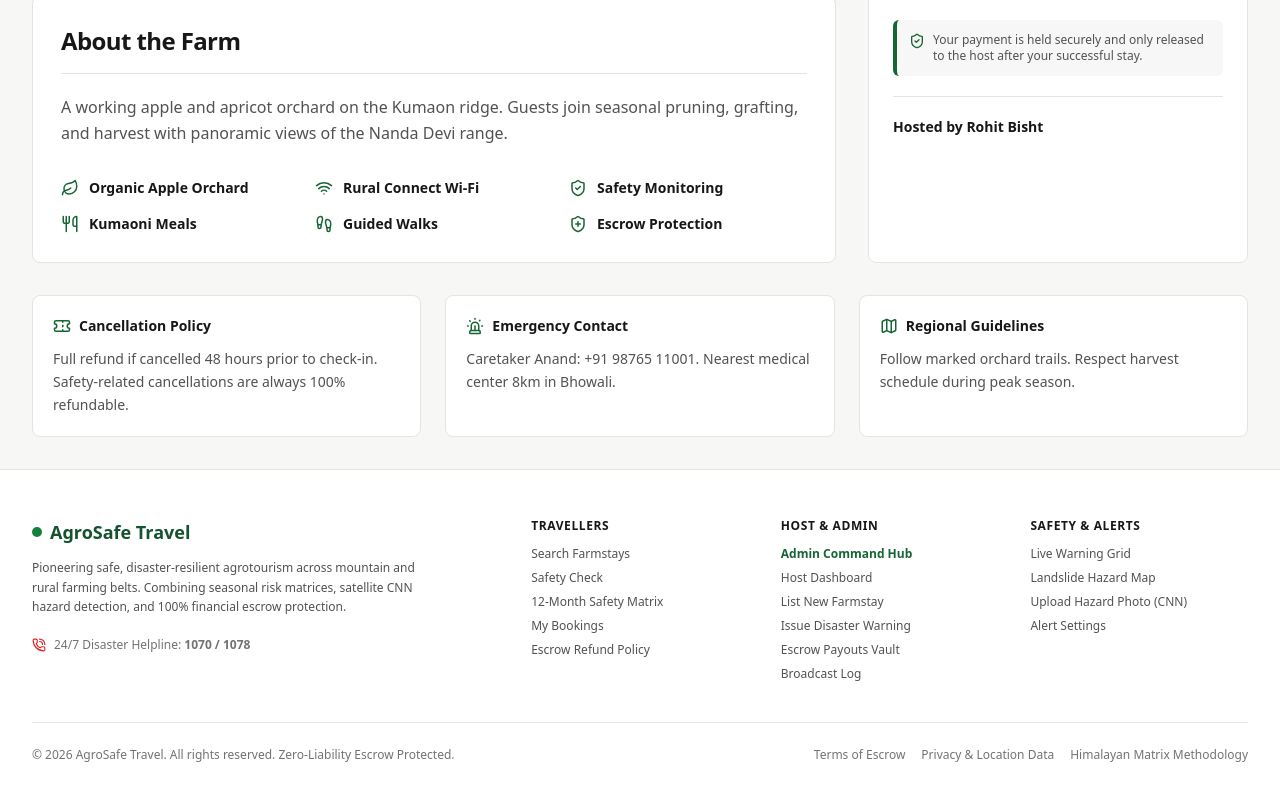
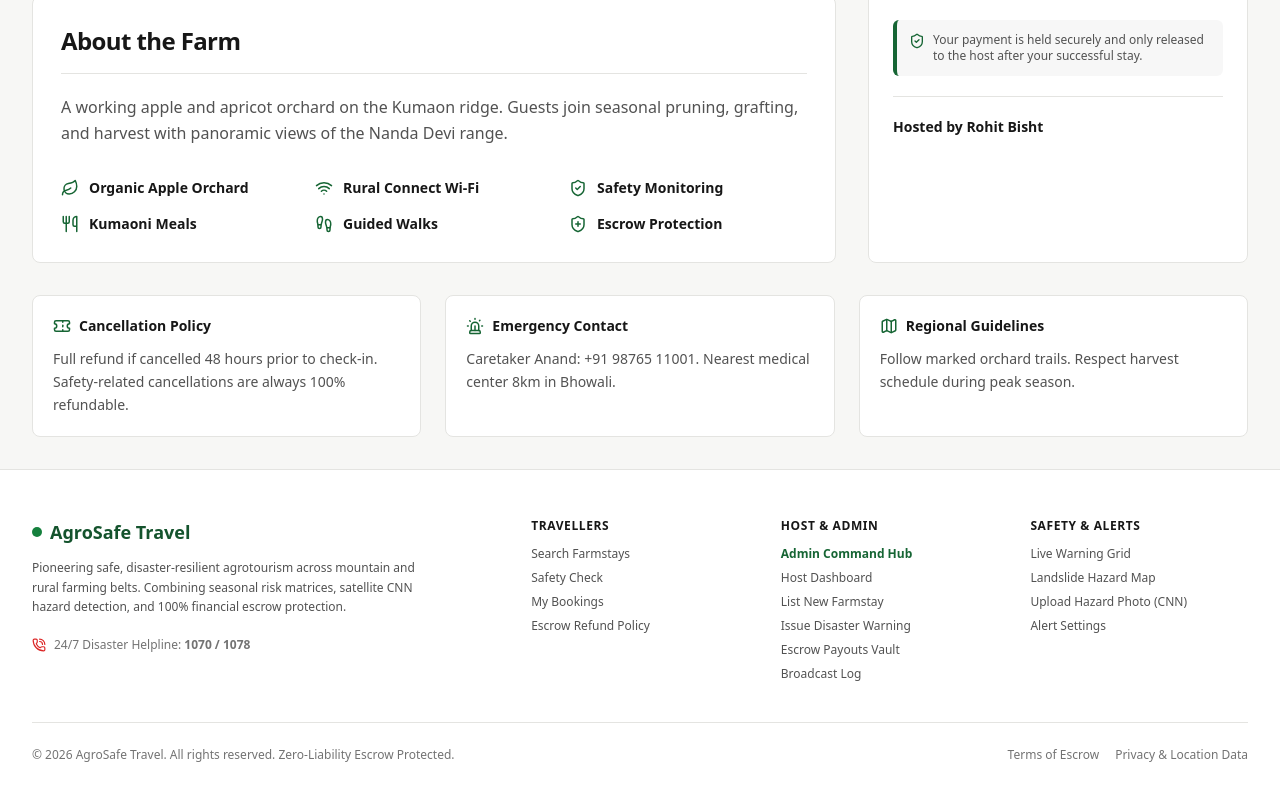
Before and after one commit to VijaySamant4368/Agro-full, a Next.js app in the folder frontend/: page /farms/apple-blossom-retreat in a window 1280 px wide. Shown: the part 712-1512 px from the top of the page. Built offline with nearby package versions, Linux system fonts and the light colour scheme; no server answers.

Commit message:
Hide matrix

```diff
--- a/frontend/src/app/(site)/matrix/page.tsx
+++ b/frontend/src/app/(site)/matrix/page.tsx
@@ -2,6 +2,8 @@
 
 import { useEffect, useState } from "react";
 import Link from "next/link";
+import { notFound } from "next/navigation";
+import { MATRIX_FEATURE_ENABLED } from "@/lib/feature-flags";
 import {
   AlertTriangle,
   Calendar,
@@ -41,6 +43,8 @@ const RATING_COLORS: Record<string, string> = {
 };
 
 export default function SafetyMatrixExplorerPage() {
+  if (!MATRIX_FEATURE_ENABLED) notFound();
+
   const [selectedDistrict, setSelectedDistrict] = useState("Chamoli");
   const [selectedMonth, setSelectedMonth] = useState(8); // August
   const [districtRecords, setDistrictRecords] = useState<MonthlySafetyRecord[]>([]);
--- a/frontend/src/components/layout/auth-header.tsx
+++ b/frontend/src/components/layout/auth-header.tsx
@@ -4,13 +4,14 @@ import Link from "next/link";
 import { usePathname } from "next/navigation";
 import { useState } from "react";
 import { Menu, ShieldCheck, X } from "lucide-react";
+import { MATRIX_FEATURE_ENABLED } from "@/lib/feature-flags";
 import { cn } from "@/lib/utils";
 
 const NAV = [
   { href: "/", label: "Home" },
   { href: "/report", label: "Report Landslide" },
   { href: "/live", label: "Live Landslides" },
-  { href: "/matrix", label: "Safety Matrix" },
+  ...(MATRIX_FEATURE_ENABLED ? [{ href: "/matrix", label: "Safety Matrix" }] : []),
 ];
 
 export function AuthHeader() {
--- a/frontend/src/components/layout/site-footer.tsx
+++ b/frontend/src/components/layout/site-footer.tsx
@@ -1,5 +1,6 @@
 import Link from "next/link";
 import { Globe, Mail, ShieldCheck, PhoneCall } from "lucide-react";
+import { MATRIX_FEATURE_ENABLED } from "@/lib/feature-flags";
 
 export function SiteFooter() {
   return (
@@ -28,7 +29,9 @@ export function SiteFooter() {
             <ul className="space-y-2 text-xs text-ink-muted">
               <li><Link href="/" className="hover:text-brand-700">Search Farmstays</Link></li>
               <li><Link href="/safety" className="hover:text-brand-700">Safety Check</Link></li>
-              <li><Link href="/matrix" className="hover:text-brand-700">12-Month Safety Matrix</Link></li>
+              {MATRIX_FEATURE_ENABLED ? (
+                <li><Link href="/matrix" className="hover:text-brand-700">12-Month Safety Matrix</Link></li>
+              ) : null}
               <li><Link href="/bookings" className="hover:text-brand-700">My Bookings</Link></li>
               <li><Link href="/escrow" className="hover:text-brand-700">Escrow Refund Policy</Link></li>
             </ul>
@@ -64,7 +67,9 @@ export function SiteFooter() {
           <div className="flex gap-4">
             <Link href="/safety" className="hover:underline">Terms of Escrow</Link>
             <Link href="/settings" className="hover:underline">Privacy & Location Data</Link>
-            <Link href="/matrix" className="hover:underline">Himalayan Matrix Methodology</Link>
+            {MATRIX_FEATURE_ENABLED ? (
+              <Link href="/matrix" className="hover:underline">Himalayan Matrix Methodology</Link>
+            ) : null}
           </div>
         </div>
       </div>
--- a/frontend/src/components/layout/site-header.tsx
+++ b/frontend/src/components/layout/site-header.tsx
@@ -16,6 +16,7 @@ import {
   X,
 } from "lucide-react";
 import { useAuth } from "@/lib/auth-context";
+import { MATRIX_FEATURE_ENABLED } from "@/lib/feature-flags";
 import { cn } from "@/lib/utils";
 
 type NavItem = {
@@ -29,7 +30,7 @@ const BASE_NAV: NavItem[] = [
   { href: "/", label: "Home" },
   { href: "/report", label: "Report Landslide" },
   { href: "/live", label: "Live Landslides" },
-  { href: "/matrix", label: "Safety Matrix" },
+  ...(MATRIX_FEATURE_ENABLED ? [{ href: "/matrix", label: "Safety Matrix" }] : []),
 ];
 
 export function SiteHeader() {
--- /dev/null
+++ b/frontend/src/lib/feature-flags.ts
@@ -0,0 +1,7 @@
+/**
+ * Central feature flags. Flip a flag here to re-enable a stubbed feature everywhere
+ * it's gated (page route, nav links, footer links) in one place.
+ */
+
+// Safety Matrix: page, nav, and footer links are all gated off this single flag.
+export const MATRIX_FEATURE_ENABLED = false;
```
Also changed, not shown: 1 other file (tests, documents, lock files or other folders).
